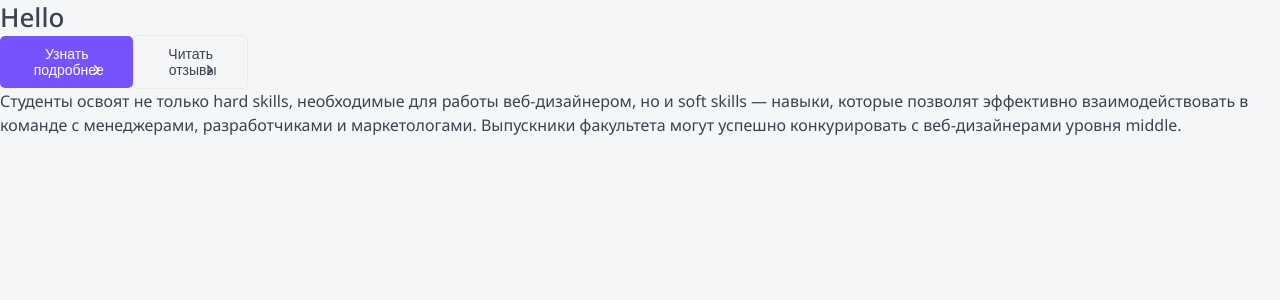
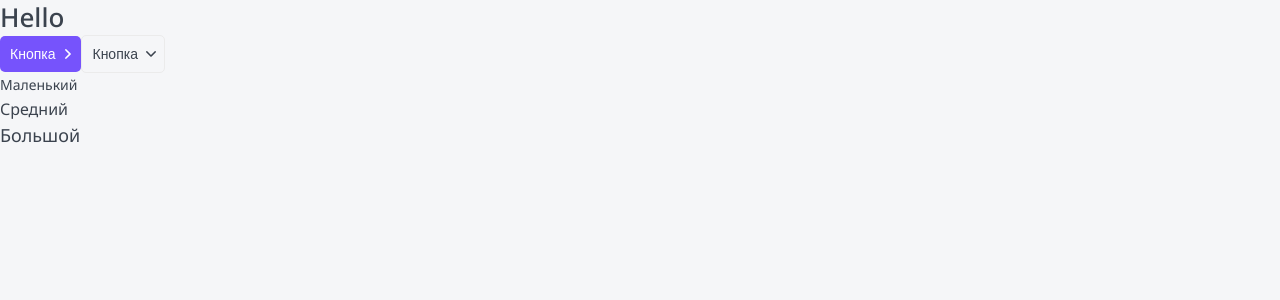
Before and after one commit to kemaldeveloper/top-app, a Next.js app: page / in a window 1280 px wide. Shown: the top 300 px of the page. Built offline with nearby package versions, Linux system fonts and the light colour scheme.

Commit message:
закончил компонент параграфа

```diff
--- a/components/Button/Button.module.css
+++ b/components/Button/Button.module.css
@@ -37,7 +37,7 @@
 .arrow {
   display: inline-block;
 
-  margin-left: -10px;
+  margin-left: 10px;
 }
 
 .down {
--- a/components/Paragraph/Paragraph.tsx
+++ b/components/Paragraph/Paragraph.tsx
@@ -1,16 +1,19 @@
 import cn from 'classnames';
+import { JSX } from 'react';
 import styles from './Paragraph.module.css';
 import { ParagraphProps } from './Paragraph.props';
 
-export const Paragraph = ({ children, size = 'm' }: ParagraphProps) => {
-  switch (size) {
-    case 's':
-      return <p className={cn(styles.p, styles.small)}>{children}</p>;
-    case 'm':
-      return <p className={cn(styles.p, styles.medium)}>{children}</p>;
-    case 'l':
-      return <p className={cn(styles.p, styles.large)}>{children}</p>;
-    default:
-      return <></>;
-  }
+export const Paragraph = ({ children, size = 'm', className, ...props }: ParagraphProps): JSX.Element => {
+  return (
+    <p
+      className={cn(styles.p, className, {
+        [styles.small]: size === 's',
+        [styles.medium]: size === 'm',
+        [styles.large]: size === 'l',
+      })}
+      {...props}
+    >
+      {children}
+    </p>
+  );
 };
--- a/pages/index.tsx
+++ b/pages/index.tsx
@@ -14,16 +14,14 @@
       <div>
         <HTag tag="h1">Hello</HTag>
         <Button appearance="primary" arrow="right">
-          Узнать подробнее
+          Кнопка
         </Button>
-        <Button appearance="ghost" arrow="right">
-          Читать отзывы
+        <Button appearance="ghost" arrow="down">
+          Кнопка
         </Button>
-        <Paragraph>
-          Студенты освоят не только hard skills, необходимые для работы веб-дизайнером, но и soft skills — навыки,
-          которые позволят эффективно взаимодействовать в команде с менеджерами, разработчиками и маркетологами.
-          Выпускники факультета могут успешно конкурировать с веб-дизайнерами уровня middle.
-        </Paragraph>
+        <Paragraph size="s">Маленький</Paragraph>
+        <Paragraph>Средний</Paragraph>
+        <Paragraph size="l">Большой</Paragraph>
       </div>
     </>
   );
```
